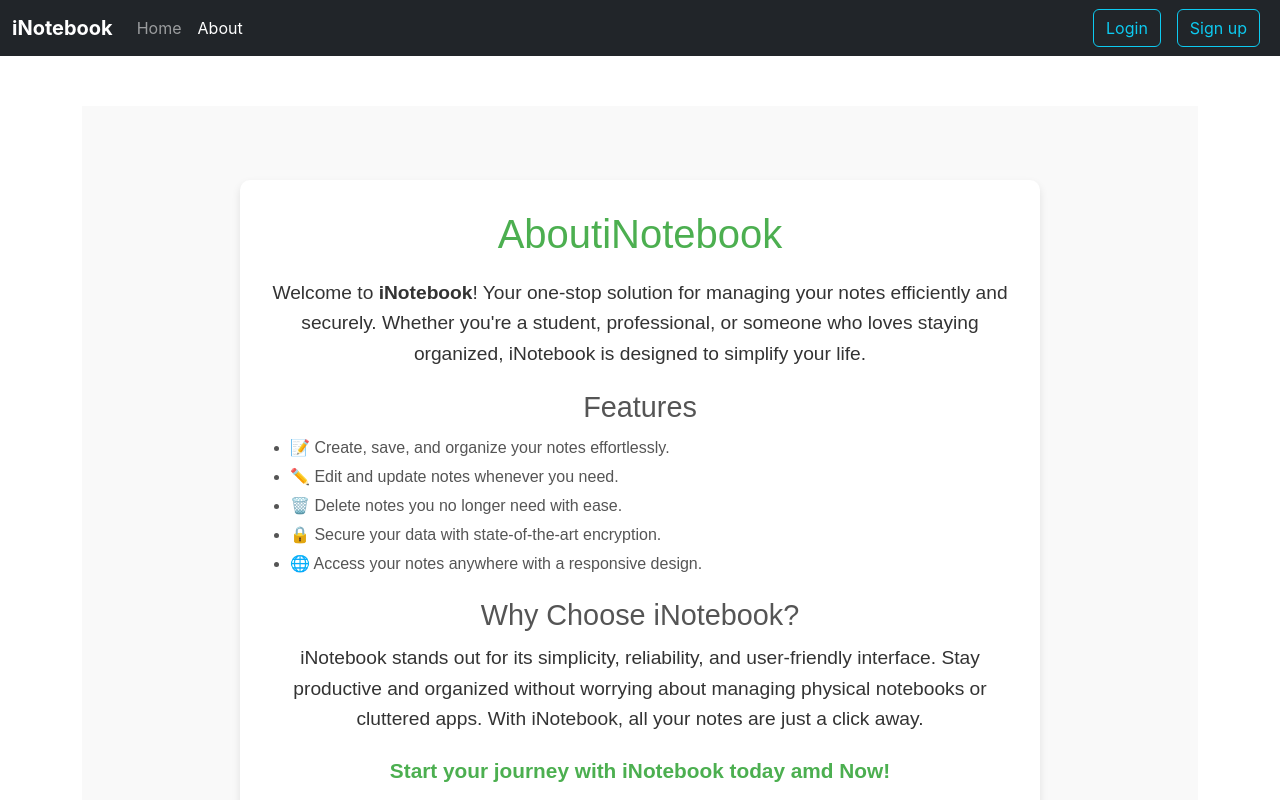
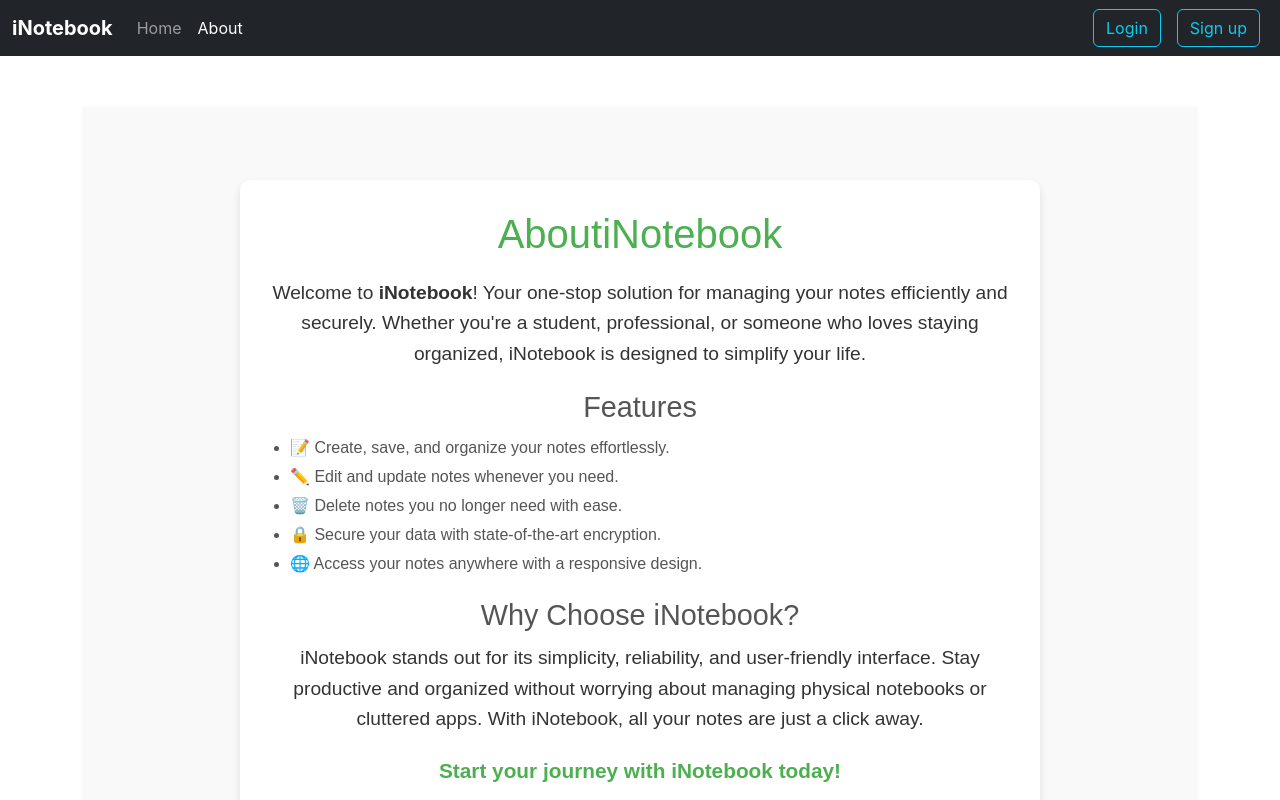
Before and after one commit to aaryan2720/iNotebook, a React (Create React App) app in the folder inotebook/: page /about in a window 1280 px wide. Shown: the top 800 px of the page. Built offline with nearby package versions, Linux system fonts and the light colour scheme; no server answers.

Commit message:
`Remove "amd" from About.js call to action`

```diff
--- a/inotebook/src/components/About.js
+++ b/inotebook/src/components/About.js
@@ -21,7 +21,7 @@ const About = () => {
           iNotebook stands out for its simplicity, reliability, and user-friendly interface. Stay productive and organized without worrying about managing physical notebooks or cluttered apps. With iNotebook, all your notes are just a click away.
         </p>
         <p style={styles.footer}>
-          <strong>Start your journey with iNotebook today amd Now!</strong>
+          <strong>Start your journey with iNotebook today!</strong>
         </p>
       </div>
     </div>
```
